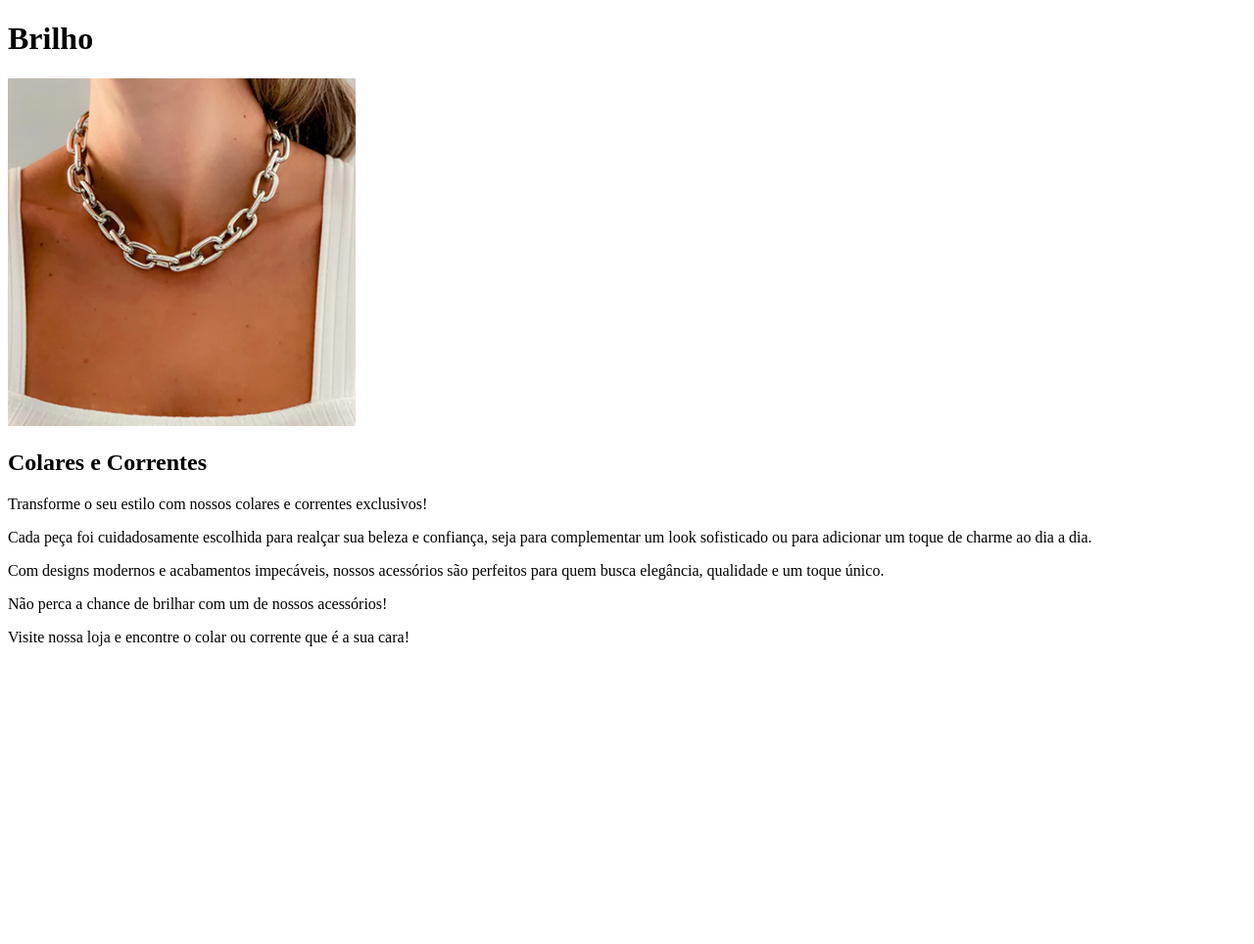
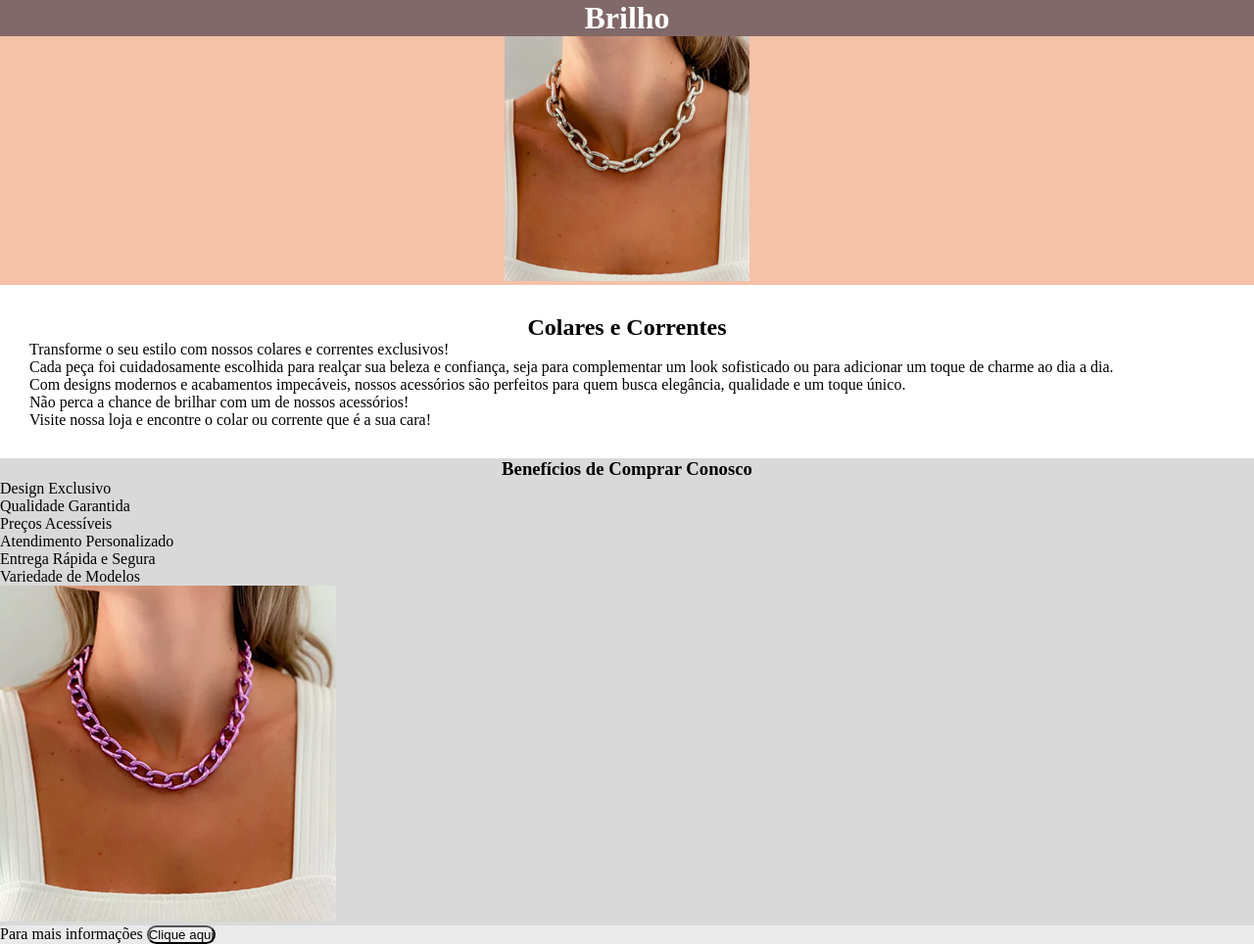
Before and after one commit to felipeliralira/Loja-de-Correntes-e-Colares, a plain HTML site: page index.html in a window 1280 px wide. Shown: the whole page at 98% size. Before the commit the page ends 800 px from the top, so only its background shows below. Drawn offline with Linux system fonts and the light colour scheme.

Commit message:
Add files via upload

```diff
--- a/index.html
+++ b/index.html
@@ -10,7 +10,8 @@
     <header>
         <h1>Brilho</h1>
     </header>
-    <img src="CHOKER CADEADO PRATA CL134 1.png" alt="Colar CHOKER CADEADO PRATA CL134">
+    <center><div class="Div1"><img id="primeiraimagem" src="CHOKER CADEADO PRATA CL134 1.png" alt="Colar CHOKER CADEADO PRATA CL134"></div></center>
+    <div class="Div2">
     <h2>Colares e Correntes</h2>
     <p>Transforme o seu estilo com nossos colares e correntes exclusivos!</p>
     <p>Cada peça foi cuidadosamente escolhida para realçar sua beleza e confiança,
@@ -19,6 +20,22 @@
         qualidade e um toque único.
     <p>Não perca a chance de brilhar com um de nossos acessórios!</p>
     <p>Visite nossa loja e encontre o colar ou corrente que é a sua cara!</p>
+</div>
+<div class="Div3">
+    <h3>Benefícios de Comprar Conosco</h3>
+         <ul>
+             <li>Design Exclusivo</li>
+             <li>Qualidade Garantida</li>
+             <li>Preços Acessíveis</li>
+             <li>Atendimento Personalizado</li>
+             <li>Entrega Rápida e Segura</li>
+             <li>Variedade de Modelos</li>
+        </ul>
+    <img id="segundaimagem" src="SALE - CHOKER ELOS 1.png" alt="Colar SALE - CHOKER ELOS">
+</div>
+    <footer>
+        <p>Para mais informações <button>Clique aqui</button></p>
+    </footer>
 
 
 </body>
--- a/style.css
+++ b/style.css
@@ -0,0 +1,49 @@
+*{
+    margin: 0;
+    padding: 0;
+}
+
+
+header{
+    background-color: #816969;
+    color: #ffffff;
+    text-align: center;
+}
+
+#primeiraimagem{
+    width: 250px;
+}
+
+.Div1{
+    background-color: #F5c2a9;
+}
+
+
+h2{
+  text-align: center;
+}
+
+
+.Div2{
+    background-color: #ffffff;
+    padding: 30px;
+}
+
+
+h3{
+    text-align: center;
+}
+
+.Div3{
+    background-color: #d9d9d9;
+}
+
+
+footer{
+    background-color: #EAEAEA;
+}
+
+
+button{
+    border-radius: 16px;
+}
```
